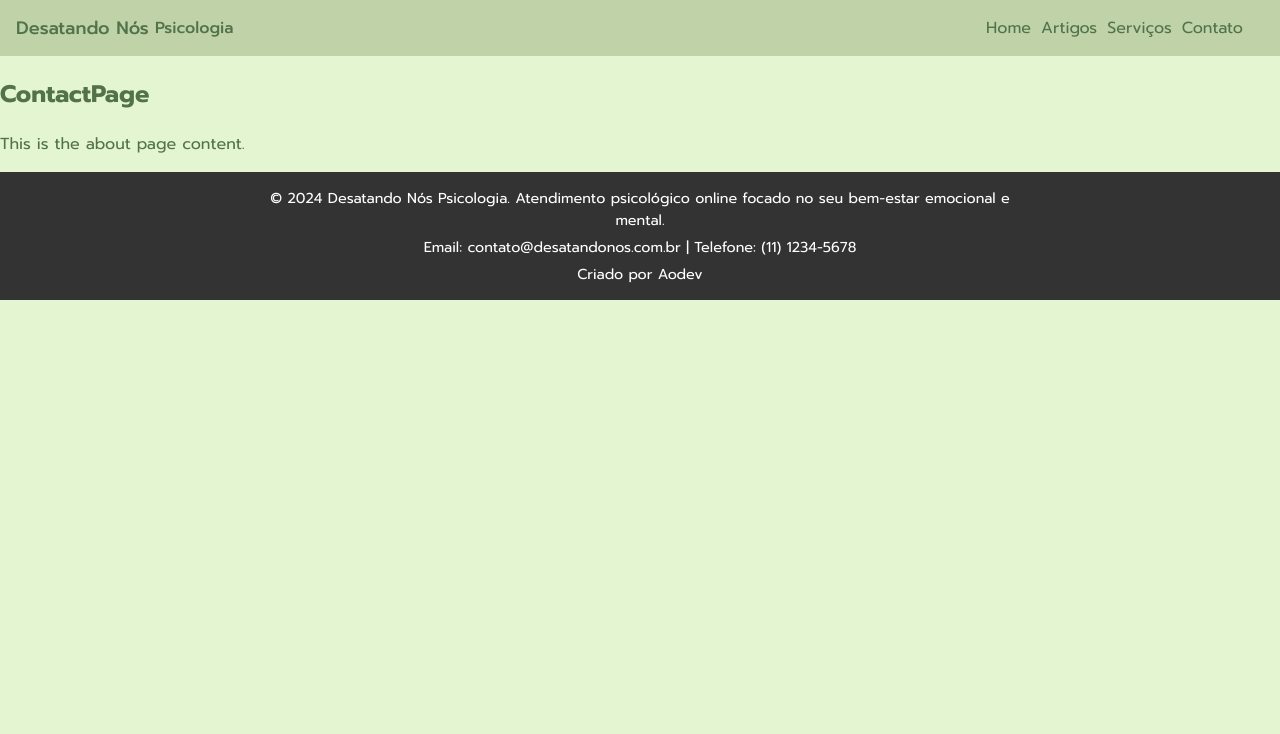
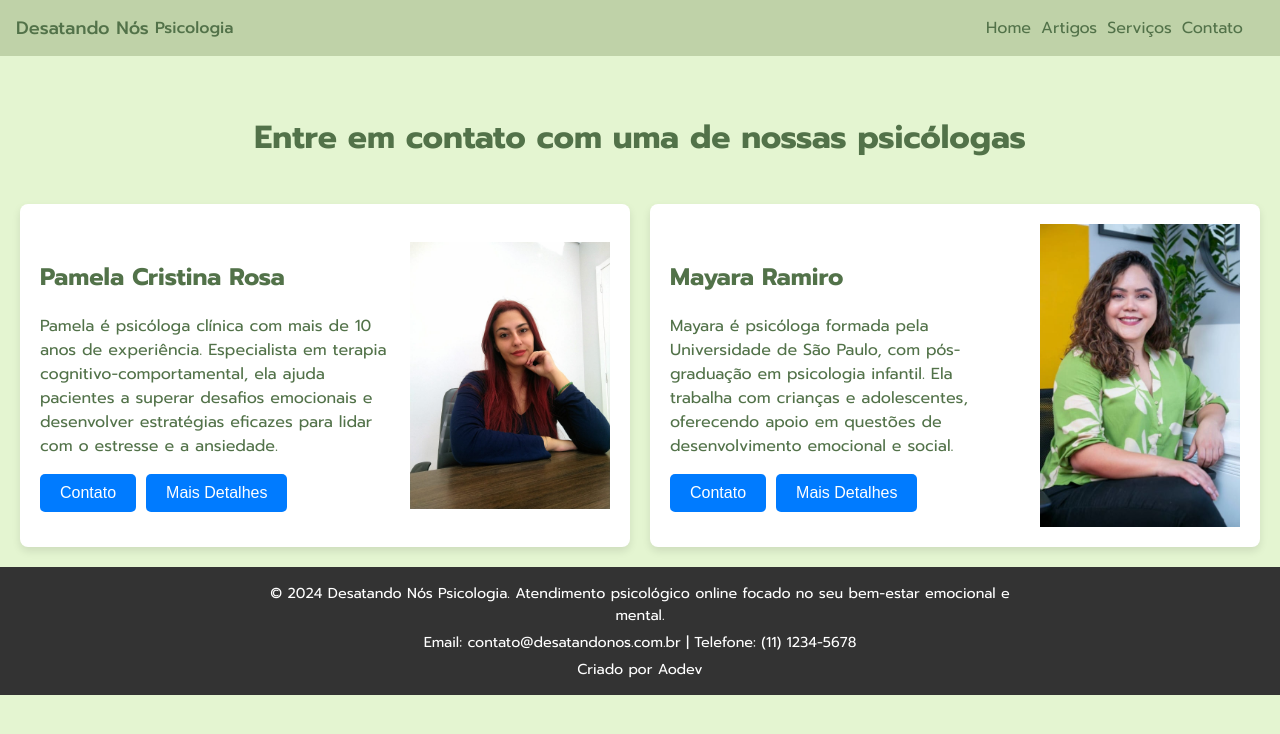
Before and after one commit to anderson-oliveira-86/desatando-nos-app, a React (Create React App) app: page /contact in a window 1280 px wide. Shown: the top 734 px of the page. Built offline with nearby package versions, Linux system fonts and the light colour scheme.

Commit message:
ajuste tela de contato

```diff
--- /dev/null
+++ b/src/assets/styles/ContactPage.css
@@ -0,0 +1,4 @@
+.title {
+    display: flex;
+    justify-content: center;
+}
--- a/src/components/ContacPage.js
+++ /dev/null
@@ -1,13 +0,0 @@
-import React from 'react';
-
-const ContactPage = () => {
-  return (
-    <div>
-      <h2>ContactPage</h2>
-      <h2>ContactPage</h2>
-      <p>This is the about page content.</p>
-    </div>
-  );
-}
-
-export default ContactPage;
--- /dev/null
+++ b/src/components/ContactPage.js
@@ -0,0 +1,17 @@
+import React from 'react';
+import ProfileContainer from './ProfileContainer.js';
+import '../assets/styles/ContactPage.css';
+
+const ContactPage = () => {
+  return (
+    <div>
+      <h1> - </h1>
+      <div className='title'>
+      <h1>Entre em contato com uma de nossas psicólogas</h1>
+      </div>
+      <ProfileContainer/>
+    </div>
+  );
+}
+
+export default ContactPage;
--- a/src/index.js
+++ b/src/index.js
@@ -7,7 +7,7 @@ import Home from './components/Home';
 import ArticlePage from './components/ArticlePage';
 import App from './App';
 import ServicePage from './components/ServicePage';
-import ContactPage from './components/ContacPage';
+import ContactPage from './components/ContactPage';
 import DepressionPage from './components/DepressionPage';
 
 const router = createBrowserRouter([
```
